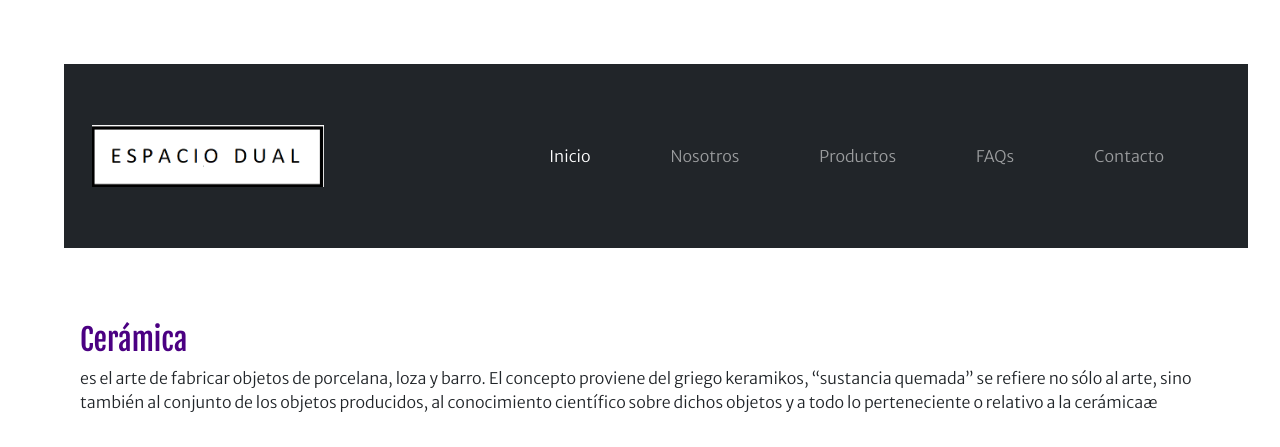
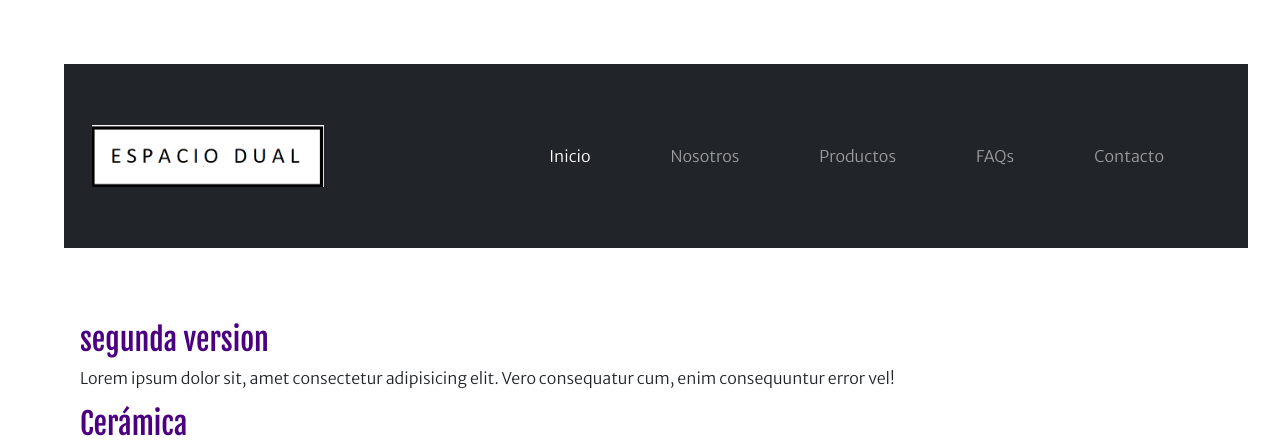
Before and after one commit to agustinalaguardia/RepoPrueba, a plain HTML site: page index.html in a window 1280 px wide. Shown: the top 447 px of the page. Drawn offline with nearby package versions, Linux system fonts and the light colour scheme.

Commit message:
primer commit DevRama:segunda version en main index

```diff
--- a/index.html
+++ b/index.html
@@ -64,6 +64,8 @@
 
       <main class="main">
         <section>
+          <h5>segunda version </h5>
+          <p>Lorem ipsum dolor sit, amet consectetur adipisicing elit. Vero consequatur cum, enim consequuntur error vel!</p>
           <h5>Cerámica</h5>
           <p>
             es el arte de fabricar objetos de porcelana, loza y barro. El
```
